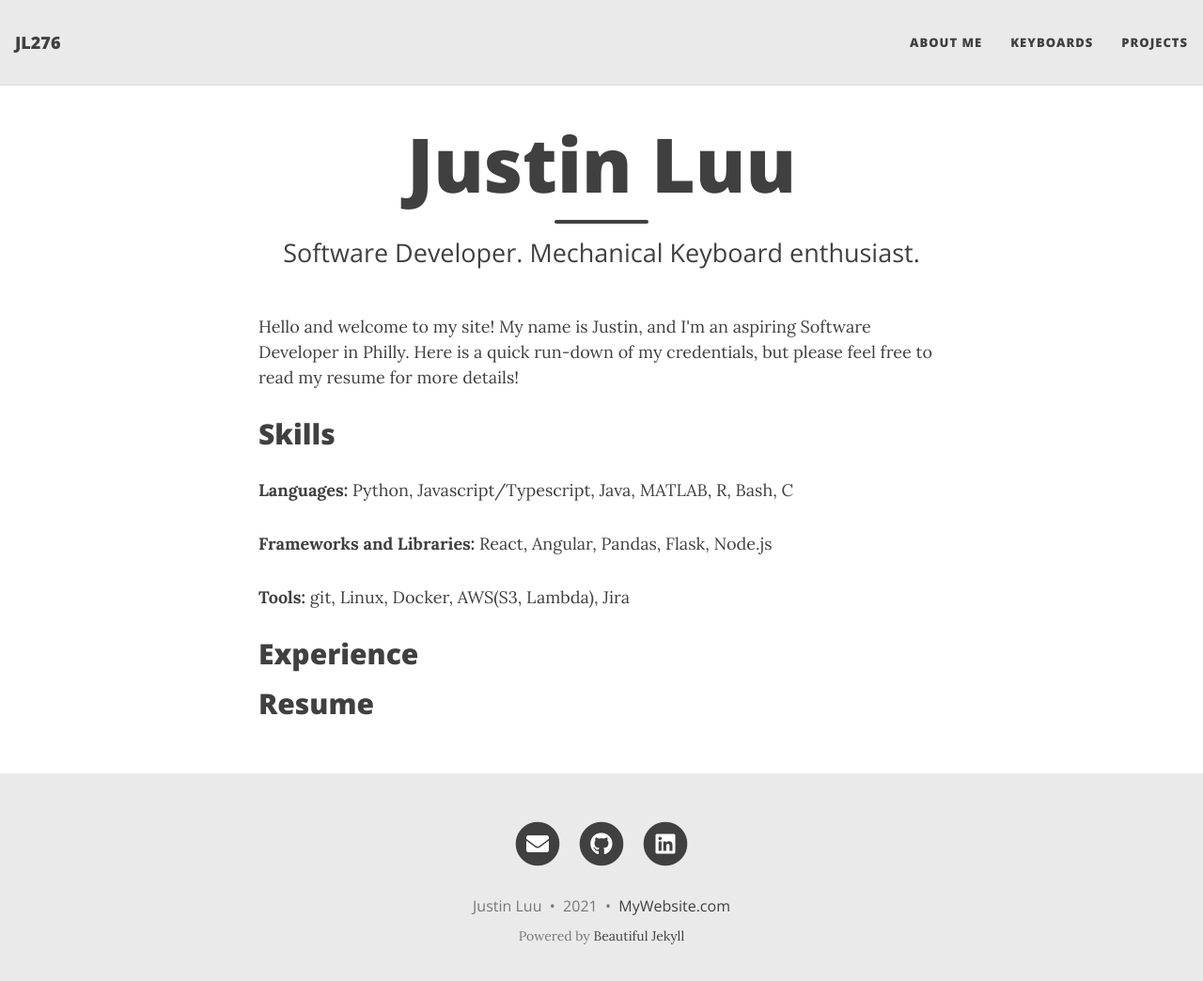
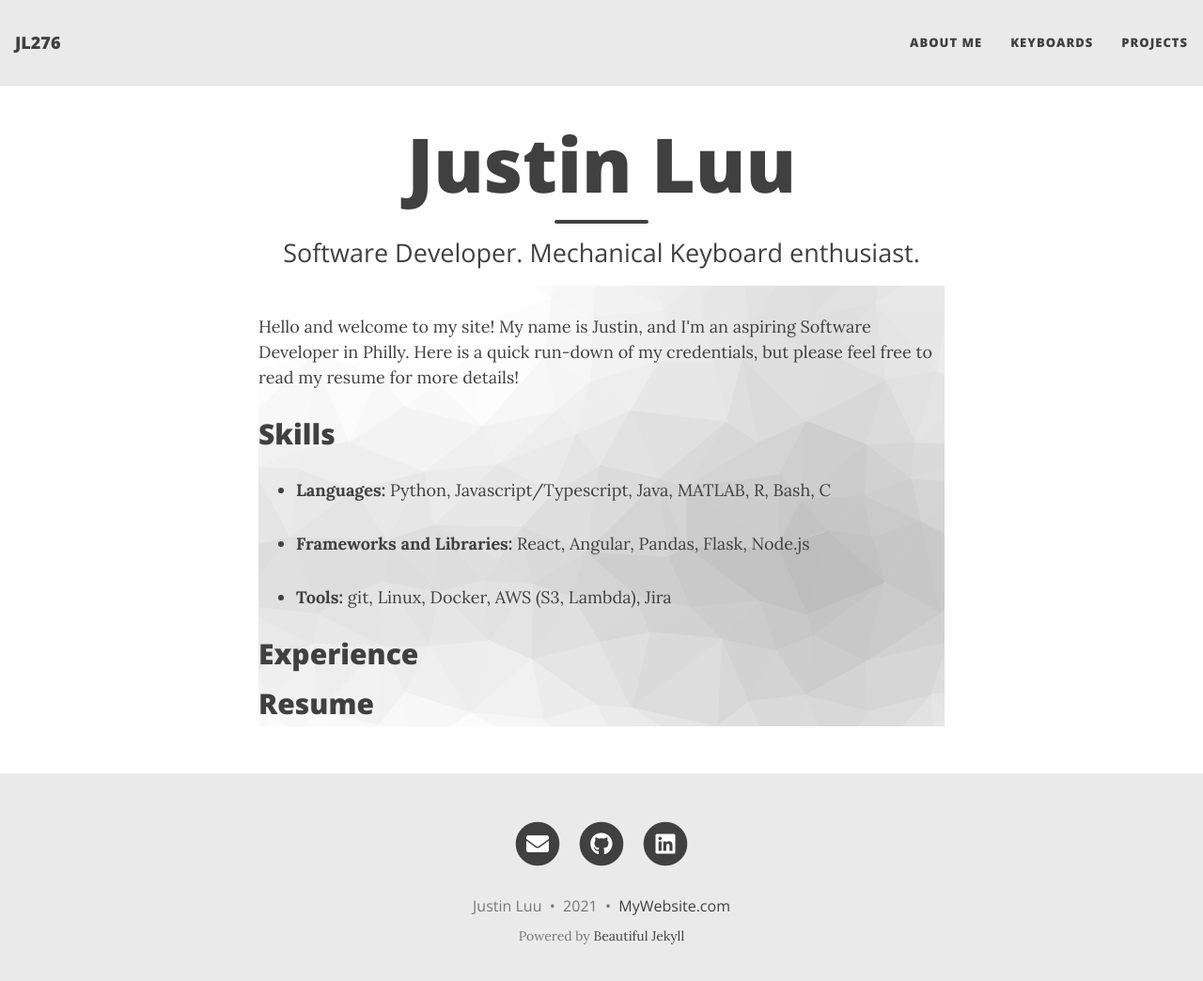
Before and after one commit to JL276/JL276.github.io, a Jekyll site: the page built from index.html, in a window 1280 px wide and 1057 px high. Shown: the top 1044 px of the window at 94% size. Built offline with Jekyll 4.4.1, drawn with Linux system fonts in a browser that asks for light colours; nearby versions of some CDN libraries; the list of posts is cut into pages by our own code.

Commit message:
background

```diff
--- a/index.html
+++ b/index.html
@@ -7,15 +7,14 @@ subtitle: Software Developer. Mechanical Keyboard enthusiast.
 <!DOCTYPE html>
 <html lang="en">
 <!-- Beautiful Jekyll 5.0.0 | Copyright Dean Attali 2020 -->
+
 <head>
   <meta charset="utf-8" />
-    <meta
-      name="viewport"
-      content="width=device-width, initial-scale=1, shrink-to-fit=no"
-    />
+  <meta name="viewport" content="width=device-width, initial-scale=1, shrink-to-fit=no" />
 </head>
+
 <body>
-    <div class="container-md" role="main">
+  <div class="container-md" role="main" style="background-image: url(assets/img/cool-background.png)">
     <div class="row">
       <div>
         <p>
@@ -26,17 +25,28 @@ subtitle: Software Developer. Mechanical Keyboard enthusiast.
         </p>
         <h2 id="technical">Skills</h2>
         <div>
+          <ul>
+            <li>
               <p>
-              <b>Languages:</b> Python, Javascript/Typescript, Java, MATLAB, R,
-              Bash, C
+                <b>Languages:</b> Python, Javascript/Typescript, Java, MATLAB,
+                R, Bash, C
               </p>
+            </li>
+            <li>
               <p>
-              <b>Frameworks and Libraries:</b> React, Angular, Pandas, Flask,
-              Node.js
+                <b>Frameworks and Libraries:</b> React, Angular, Pandas,
+                Flask, Node.js
               </p>
-            <p><b>Tools:</b> git, Linux, Docker, AWS(S3, Lambda), Jira</p>
+            </li>
+            <li>
+              <p><b>Tools:</b> git, Linux, Docker, AWS (S3, Lambda), Jira</p>
+            </li>
+          </ul>
         </div>
         <h2 id="technical">Experience</h2>
+        <div>
+
+        </div>
         <h2 id="technical">Resume</h2>
 
         {% comment %}
@@ -75,4 +85,5 @@ subtitle: Software Developer. Mechanical Keyboard enthusiast.
     </div>
   </div>
 </body>
+
 </html>
```
Also changed, not shown: assets/img/cool-background.png (added). Lines whose indentation alone changed are shown as unchanged.
